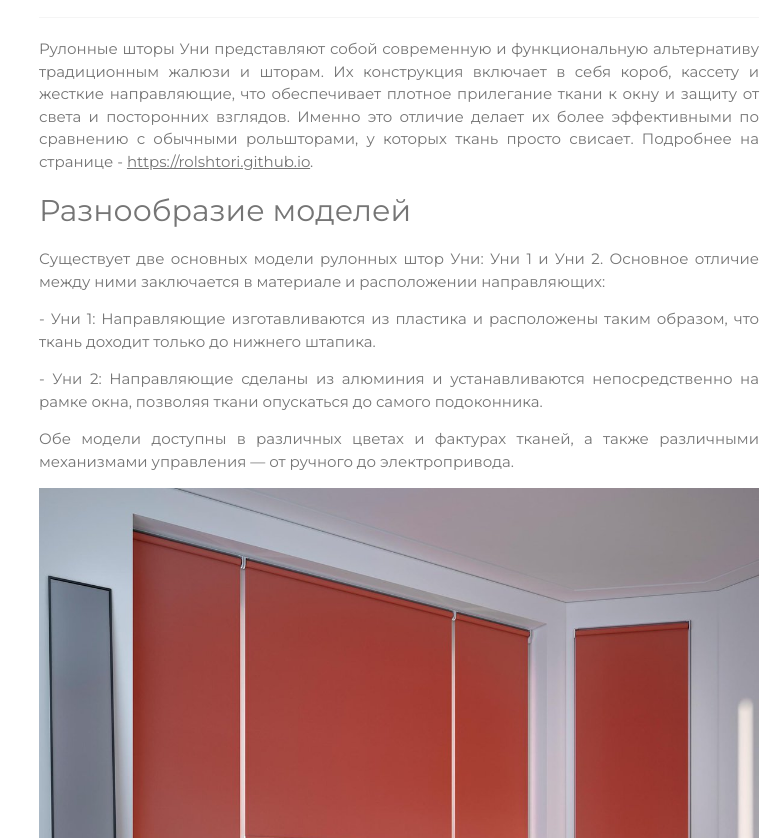
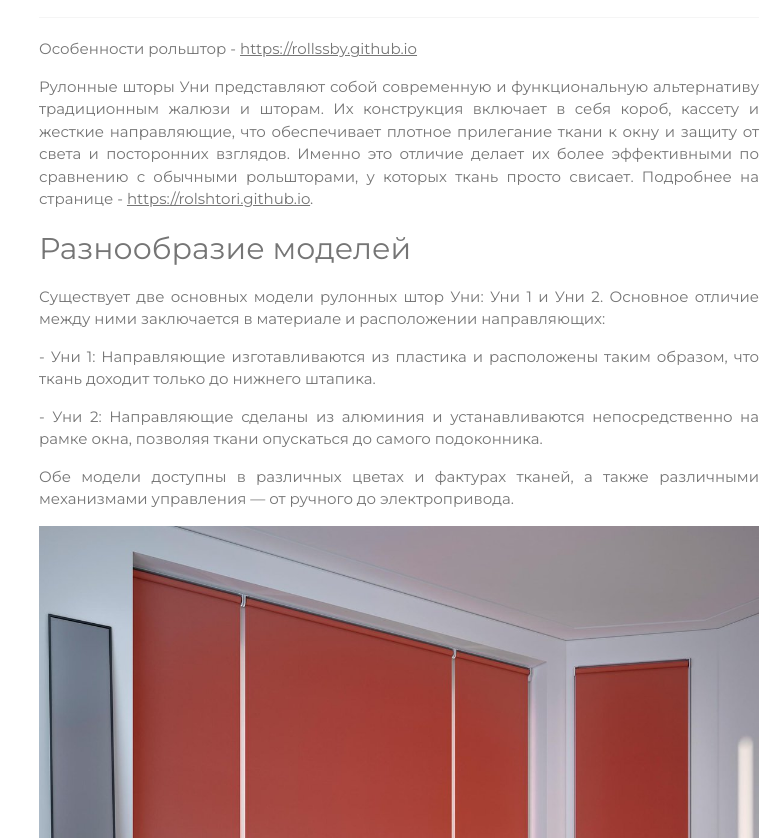
Before and after one commit to glonny/glonny.github.io, a plain HTML site: page index.html in a window 1280 px wide. Shown: the part 1334-2172 px from the top of the page, without its empty margins (497-1280 px from the left). Drawn offline with Linux system fonts and the light colour scheme.

Commit message:
Add files via upload

```diff
--- a/index.html
+++ b/index.html
@@ -76,6 +76,8 @@
 
     <hr class="w3-opacity">
 
+<p>Особенности рольштор - <a href="https://rollssby.github.io/">https://rollssby.github.io</a></p>
+
 <p>Рулонные шторы Уни представляют собой современную и функциональную альтернативу традиционным жалюзи и шторам. Их конструкция включает в себя короб, кассету и жесткие направляющие, что обеспечивает плотное прилегание ткани к окну и защиту от света и посторонних взглядов. Именно это отличие делает их более эффективными по сравнению с обычными рольшторами, у которых ткань просто свисает. Подробнее на странице - <a href="https://rolshtori.github.io">https://rolshtori.github.io</a>.</p>
 
  <h2>Разнообразие моделей</h2>
```
